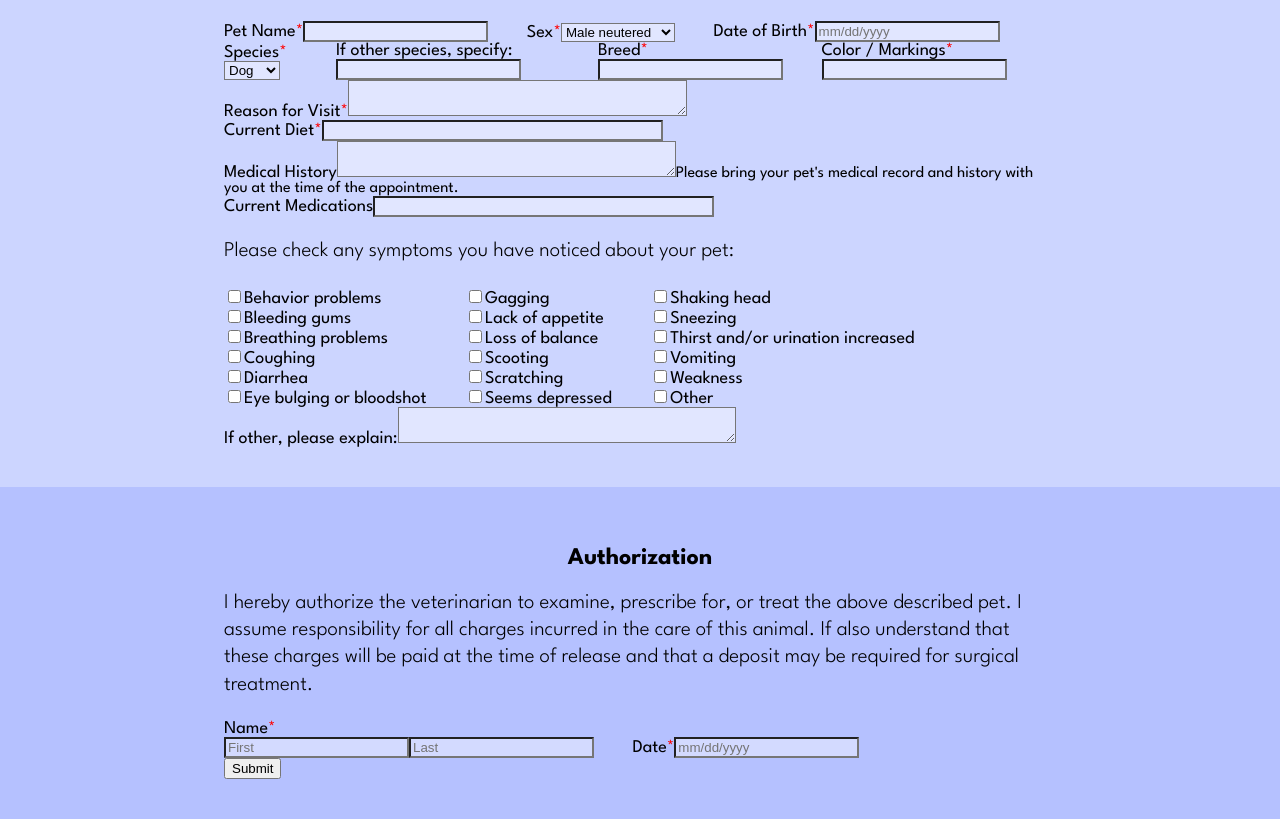
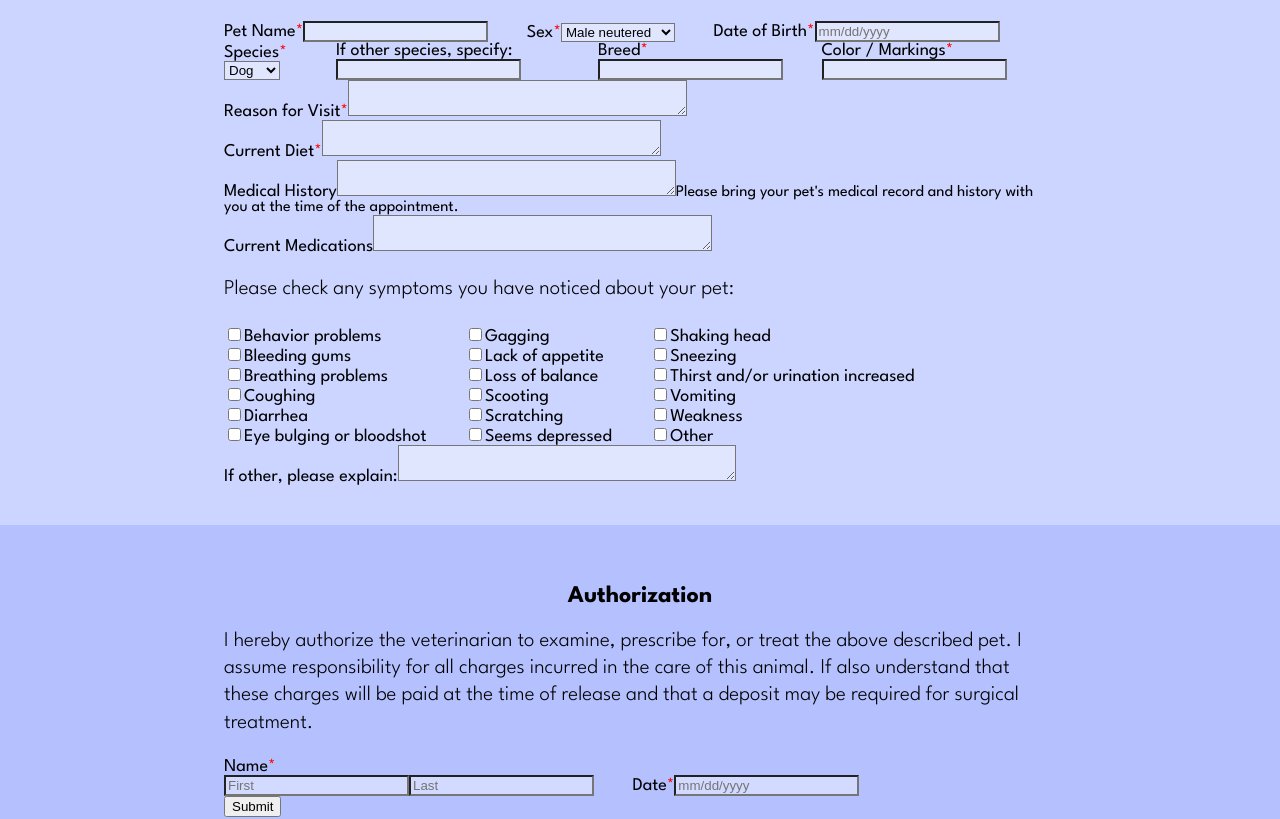
Before and after one commit to maia-mongado/capstone, a React (Create React App) app: page /#/new-pet-registration in a window 1280 px wide. Shown: the part 820-1639 px from the top of the page. Built offline with nearby package versions, Linux system fonts and the light colour scheme.

Commit message:
messed up headers

```diff
--- a/src/components/ContactUs.js
+++ b/src/components/ContactUs.js
@@ -1,6 +1,9 @@
+import './ContactUs.css';
 
 export default function ContactUs() {
     return (
-        <h1>ContactUs</h1>
+        <div id='contact-us'>
+            <h1>ContactUs</h1>
+        </div>
     );
 }
--- a/src/components/NewPetRegistration.css
+++ b/src/components/NewPetRegistration.css
@@ -3,7 +3,7 @@
     text-align: center;
 }
 
-h2, h3 {
+#new-pet-registration h2, #new-pet-registration h3 {
     text-align: center;
 }
 
--- a/src/components/NewPetRegistration.js
+++ b/src/components/NewPetRegistration.js
@@ -181,7 +181,7 @@ export default function NewPetRegistration() {
 
                     <Form.Group className="mb-3">
                         <Form.Label className='required'>Current Diet</Form.Label>
-                        <Form.Control className='textbox' type="textarea" />
+                        <Form.Control className='textbox' as="textarea" rows={2} />
                     </Form.Group>
 
                     <Form.Group className="mb-3">
@@ -192,7 +192,7 @@ export default function NewPetRegistration() {
 
                     <Form.Group className="mb-3">
                         <Form.Label>Current Medications</Form.Label>
-                        <Form.Control className='textbox' type="textarea" />
+                        <Form.Control className='textbox' as="textarea" rows={2} />
                     </Form.Group>
 
                     <p>Please check any symptoms you have noticed about your pet:</p>
```
Also changed, not shown: src/components/ContactUs.css (added).
